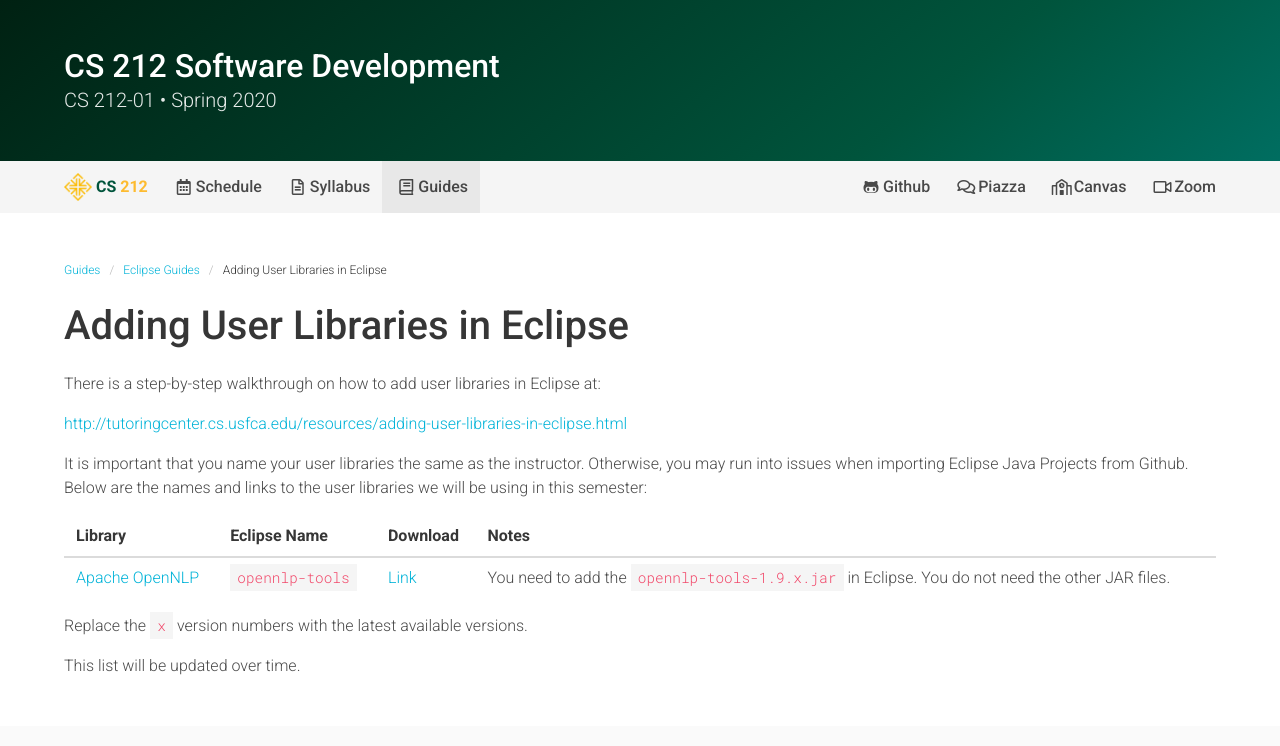
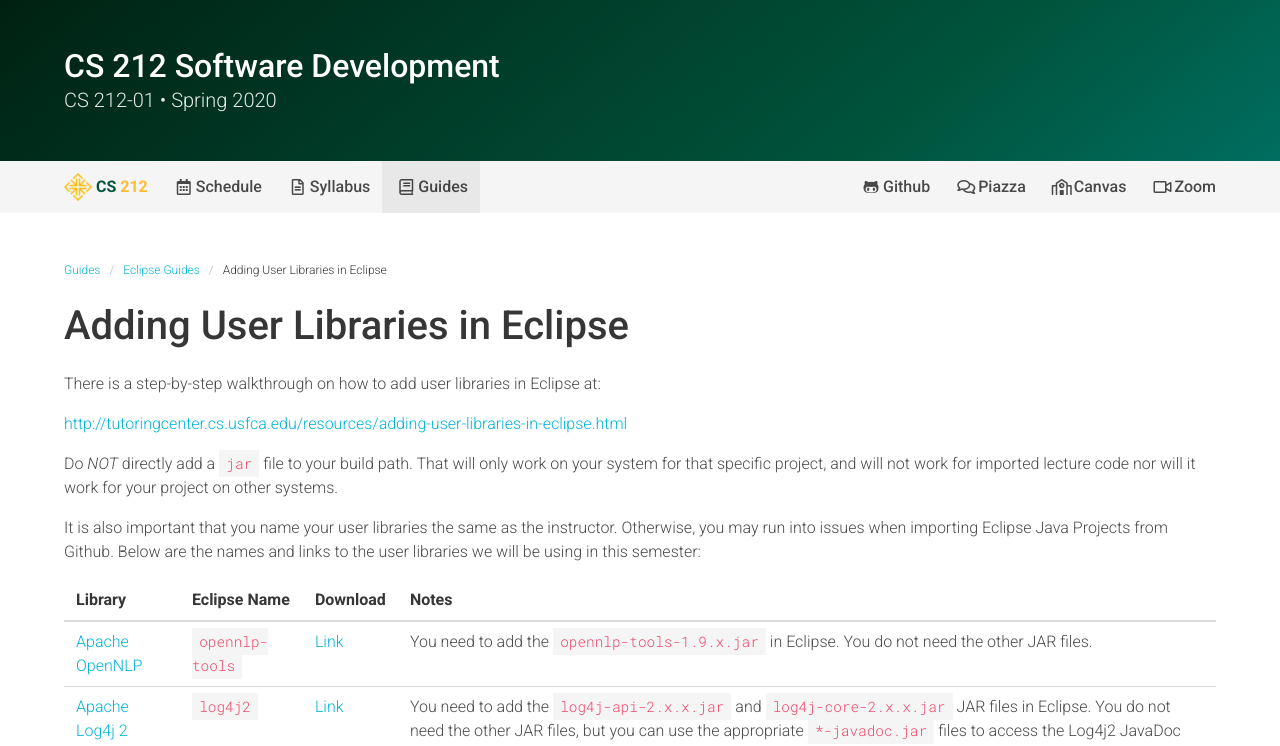
Before and after one commit to usf-cs212-2020/usf-cs212-2020.github.io, a Jekyll site: the page built from _eclipse/adding-user-libraries-in-eclipse.md, in a window 1280 px wide, cut to the strip 0-746 px from the top of the page. Built offline with Jekyll 4.4.1, drawn with Linux system fonts in a browser that asks for light colours; some of the changed text lies outside the part shown.

Commit message:
Updating user library guide.

```diff
--- a/_eclipse/adding-user-libraries-in-eclipse.md
+++ b/_eclipse/adding-user-libraries-in-eclipse.md
@@ -3,20 +3,26 @@ layout: guides
 navbar: Guides
 title: Adding User Libraries in Eclipse
 key: 4
+
+tags:
+  - text: 'Updated'
+    type: 'is-primary'
 ---
 
 There is a step-by-step walkthrough on how to add user libraries in Eclipse at:
 
 <http://tutoringcenter.cs.usfca.edu/resources/adding-user-libraries-in-eclipse.html>
 
-It is important that you name your user libraries the same as the instructor. Otherwise, you may run into issues when importing Eclipse Java Projects from Github. Below are the names and links to the user libraries we will be using in this semester:
+Do *NOT* directly add a `jar` file to your build path. That will only work on your system for that specific project, and will not work for imported lecture code nor will it work for your project on other systems.
+
+It is also important that you name your user libraries the same as the instructor. Otherwise, you may run into issues when importing Eclipse Java Projects from Github. Below are the names and links to the user libraries we will be using in this semester:
 
 | Library | Eclipse Name | Download | Notes |
 |---------|--------------|----------|-------|
 | [Apache OpenNLP](http://opennlp.apache.org/) | `opennlp-tools` | [Link](http://opennlp.apache.org/download.html) | You need to add the `opennlp-tools-1.9.x.jar` in Eclipse. You do not need the other JAR files. |
+| [Apache Log4j 2](https://logging.apache.org/log4j/2.x/) | `log4j2` | [Link](https://logging.apache.org/log4j/2.x/download.html) | You need to add the `log4j-api-2.x.x.jar` and `log4j-core-2.x.x.jar` JAR files in Eclipse. You do not need the other JAR files, but you can use the appropriate `*-javadoc.jar` files to access the Log4j2 JavaDoc within Eclipse. |
 
 {% comment %}
-| [Apache Log4j 2](https://logging.apache.org/log4j/2.x/) | `log4j2` | [Link](https://logging.apache.org/log4j/2.x/download.html) | You need to add the `log4j-api-2.x.x.jar` and `log4j-core-2.x.x.jar` JAR files in Eclipse. You do not need the other JAR files, but you can use the appropriate `*-javadoc.jar` files to access the Log4j2 JavaDoc within Eclipse. |
 | [Apache Commons Lang3](http://commons.apache.org/proper/commons-lang/) | `commons-lang3` | [Link](http://commons.apache.org/proper/commons-lang/download_lang.cgi) | Download the latest `commons-lang-3.x.jar` file (listed under "Binaries"). |
 | [Apache Commons Text](http://commons.apache.org/proper/commons-text/) | `commons-text` | [Link](http://commons.apache.org/proper/commons-text/download_text.cgi) | Download the latest `commons-text-1.x.jar` file (listed under "Binaries"). Requires `commons-lang3` to work. |
 | [Eclipse Jetty](https://www.eclipse.org/jetty/) | `jetty` | [Link](https://repo1.maven.org/maven2/org/eclipse/jetty/aggregate/jetty-all/) | Look for the latest `jetty-all-9.x.x-uber.jar` JAR file. The directory is sorted lexicographically not numerically (e.g. by text not number), so version numbers like `9.4.26` will appear before version numbers like `4.4.3` even though it is a later version. |
```
